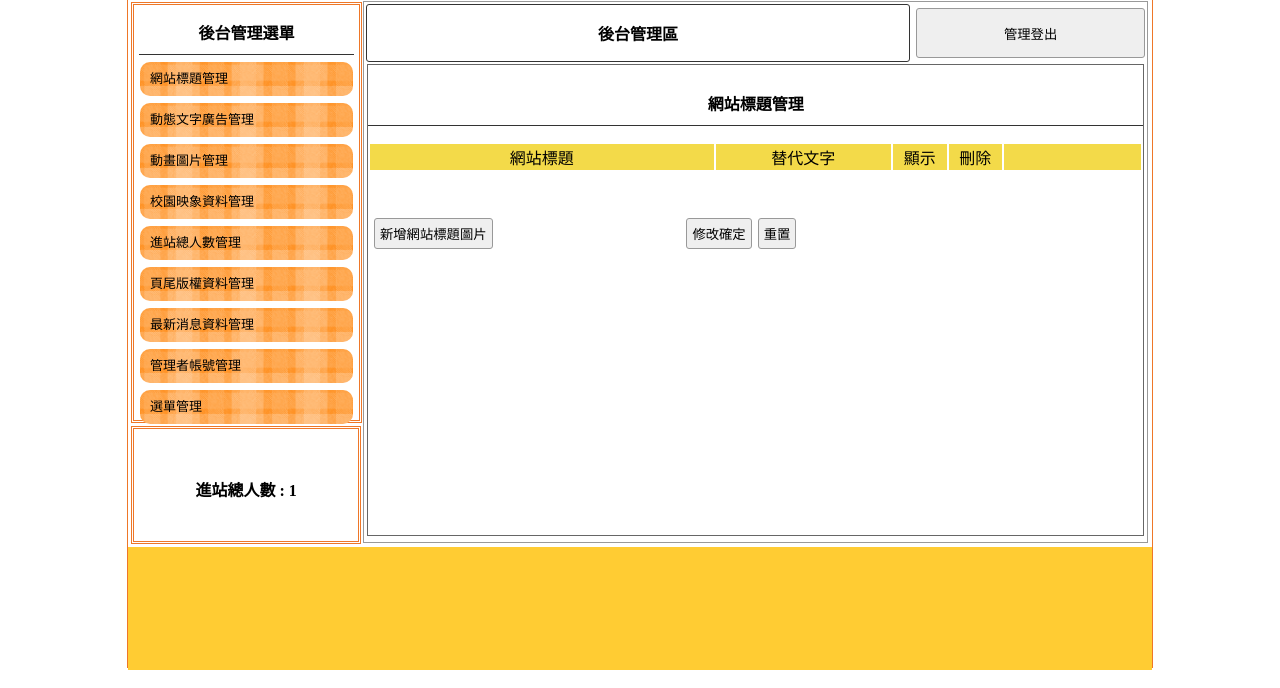
After one commit to shushu7337/bquiz01, a PHP site: page /test/admin.php in a window 1280 px wide. The commit adds this page. Shown: the part 112-800 px from the top of the page. Run offline with PHP 8.4, Linux system fonts and the light colour scheme; data that the repository does not hold is empty.

```diff
--- /dev/null
+++ b/admin.php
@@ -0,0 +1,132 @@
+<?php include_once "base.php";?>
+<!DOCTYPE html
+    PUBLIC "-//W3C//DTD XHTML 1.0 Transitional//EN" "http://www.w3.org/TR/xhtml1/DTD/xhtml1-transitional.dtd">
+<!-- saved from url=(0068)?do=admin&redo=title -->
+<html xmlns="http://www.w3.org/1999/xhtml">
+
+<head>
+    <meta http-equiv="Content-Type" content="text/html; charset=UTF-8">
+
+    <title>卓越科技大學校園資訊系統</title>
+    <link href="./css/css.css" rel="stylesheet" type="text/css">
+    <script src="./js/jquery-3.4.1.min.js"></script>
+    <script src="./js/js.js"></script>
+</head>
+
+<body>
+    <div id="cover" style="display:none; ">
+        <div id="coverr">
+            <a style="position:absolute; right:3px; top:4px; cursor:pointer; z-index:9999;"
+                onclick="cl(&#39;#cover&#39;)">X</a>
+            <div id="cvr" style="position:absolute; width:99%; height:100%; margin:auto; z-index:9898;"></div>
+        </div>
+    </div>
+    <div id="main">
+        <a title="" href="?">
+            <div class="ti" style="background:url(&#39;use/&#39;); background-size:cover;"></div>
+            <!--標題-->
+        </a>
+        <div id="ms">
+            <div id="lf" style="float:left;">
+                <div id="menuput" class="dbor">
+                    <!--主選單放此-->
+                    <span class="t botli">後台管理選單</span>
+                    <a style="color:#000; font-size:13px; text-decoration:none;"
+                        href="admin.php?do=title">
+                        <div class="mainmu">
+                            網站標題管理 </div>
+                    </a>
+                    <a style="color:#000; font-size:13px; text-decoration:none;" href="?do=ad">
+                        <div class="mainmu">
+                            動態文字廣告管理 </div>
+                    </a>
+                    <a style="color:#000; font-size:13px; text-decoration:none;" href="?do=mvim">
+                        <div class="mainmu">
+                            動畫圖片管理 </div>
+                    </a>
+                    <a style="color:#000; font-size:13px; text-decoration:none;" href="?do=image">
+                        <div class="mainmu">
+                            校園映象資料管理 </div>
+                    </a>
+                    <a style="color:#000; font-size:13px; text-decoration:none;" href="?do=total">
+                        <div class="mainmu">
+                            進站總人數管理 </div>
+                    </a>
+                    <a style="color:#000; font-size:13px; text-decoration:none;" href="?do=bottom">
+                        <div class="mainmu">
+                            頁尾版權資料管理 </div>
+                    </a>
+                    <a style="color:#000; font-size:13px; text-decoration:none;" href="?do=news">
+                        <div class="mainmu">
+                            最新消息資料管理 </div>
+                    </a>
+                    <a style="color:#000; font-size:13px; text-decoration:none;" href="?do=admin">
+                        <div class="mainmu">
+                            管理者帳號管理 </div>
+                    </a>
+                    <a style="color:#000; font-size:13px; text-decoration:none;" href="?do=menu">
+                        <div class="mainmu">
+                            選單管理 </div>
+                    </a>
+
+
+                </div>
+                <div class="dbor" style="margin:3px; width:95%; height:20%; line-height:100px;">
+                    <span class="t">進站總人數 :
+                        1 </span>
+                </div>
+            </div>
+            <div class="di"
+                style="height:540px; border:#999 1px solid; width:76.5%; margin:2px 0px 0px 0px; float:left; position:relative; left:20px;">
+                <!--正中央-->
+                <table width="100%">
+                    <tbody>
+                        <tr>
+                            <td style="width:70%;font-weight:800; border:#333 1px solid; border-radius:3px;"
+                                class="cent"><a href="?do=admin" style="color:#000; text-decoration:none;">後台管理區</a>
+                            </td>
+                            <td><button onclick="document.cookie=&#39;user=&#39;;location.replace(&#39;?&#39;)"
+                                    style="width:99%; margin-right:2px; height:50px;">管理登出</button></td>
+                        </tr>
+                    </tbody>
+                </table>
+				<?php
+				$do=(!empty($_GET['do']))?$_GET['do']:'title';
+				$file='front/'.$do.".php";
+				// 判斷檔案是否存在
+				if(file_exists($file)){
+					include $file;
+				}else{
+					include 'backend/title.php';
+				}
+				?>
+            </div>
+            <div id="alt"
+                style="position: absolute; width: 350px; min-height: 100px; word-break:break-all; text-align:justify;  background-color: rgb(255, 255, 204); top: 50px; left: 400px; z-index: 99; display: none; padding: 5px; border: 3px double rgb(255, 153, 0); background-position: initial initial; background-repeat: initial initial;">
+            </div>
+            <script>
+            $(".sswww").hover(
+                function() {
+                    $("#alt").html("" + $(this).children(".all").html() + "").css({
+                        "top": $(this).offset().top - 50
+                    })
+                    $("#alt").show()
+                }
+            )
+            $(".sswww").mouseout(
+                function() {
+                    $("#alt").hide()
+                }
+            )
+            </script>
+        </div>
+        <div style="clear:both;"></div>
+        <div
+            style="width:1024px; left:0px; position:relative; background:#FC3; margin-top:4px; height:123px; display:block;">
+            <span class="t" style="line-height:123px;"></span>
+        </div>
+    </div>
+
+</body>
+
+</html>
--- /dev/null
+++ b/backend/title.php
@@ -0,0 +1,56 @@
+<div style="width:99%; height:87%; margin:auto; overflow:auto; border:#666 1px solid;">
+    <p class="t cent botli">網站標題管理</p>
+    <!-- 因為這裡被include到 admin.php 所以是從admin.php的位置去找尋 -->
+    <form method="post" action="api/edit_title.php">
+        <table width="100%">
+            <tbody>
+                <tr class="yel">
+                    <td width="45%">網站標題</td>
+                    <td width="23%">替代文字</td>
+                    <td width="7%">顯示</td>
+                    <td width="7%">刪除</td>
+                    <td></td>
+                </tr>
+                <?php
+                    $title=new DB('title');
+                    // 撈出所有資料
+                    $all=$title->all();
+                    // 用迴圈撈各筆
+                    foreach($all as $row){
+                        // 如果sh==1就會顯示checked
+                        $isChk=($row['sh']==1)?'checked':'';
+                ?>
+                <tr>
+                    <td width="45%"><img src='img/<?=$row['img'];?>' style="width:300px;height:30px"></td>
+                    <td width="23%">
+                        <input type="text" name="text[]" value="<?=$row['text'];?>"></td>
+                    <td width="7%">
+                        <input type="radio" name="sh" value="<?=$row['id'];?>" <?=$isChk;?>>
+                    </td>
+                    <td width="7%">
+                        <input type="checkbox" name="del[]" value="<?=$row['id'];?>">刪除
+
+                    </td>
+                    <td><input type="button" value="更新圖片"></td>
+
+                    <!-- 藏值 -->
+                    <input type="hidden" name="id[]" value="<?=$row['id'];?>">
+                </tr>
+                <?php
+                               }
+                               ?>
+            </tbody>
+        </table>
+        <table style="margin-top:40px; width:70%;">
+            <tbody>
+                <tr>
+                    <td width="200px"><input type="button"
+                            onclick="op(&#39;#cover&#39;,&#39;#cvr&#39;,&#39;view.php?do=title&#39;)" value="新增網站標題圖片">
+                    </td>
+                    <td class="cent"><input type="submit" value="修改確定"><input type="reset" value="重置">
+                    </td>
+                </tr>
+            </tbody>
+        </table>
+    </form>
+</div>
--- a/base.php
+++ b/base.php
@@ -1,6 +1,6 @@
 <?php
 
-class db{
+class DB{
 // 設定屬性:用來建立PDO，與常用變數
     private $dsn="mysql:host=localhost;charset=utf8;dbname=db05";
     // 登入資料庫的帳號與密碼
@@ -95,7 +95,26 @@ public function count(...$arg){
 
 
 // --新增/更新資料--
+    public function save($arg){
+        if(!empty($arg['id'])){
+            // update
+            // update $this->table set xxx=yyy where `id`='xxx'
+            foreach($arg as $key => $value){
+                // 直接這樣寫的話id也會直接被放進去可以新增判斷式避免id被更改
+                if($key!='id'){
+                    $tmp[]=sprintf("`%s`='%s'",$key,$value);
+                }
+            }
+            $sql="update $this->table set ".implode(",",$tmp)." where `id`='".$arg['id']."'";
+        }else{
+            // insert
+            // insert into $this->table (``,``,``) values('','','')
 
+            $sql="insert into $this->table (`".implode("`,`",array_keys($arg))."`) values('".implode("','",$arg)."')";
+        }
+
+        return $this->pdo->exec($sql);
+    }
 
 // --刪除資料--
 
@@ -117,11 +136,11 @@ public function del($arg){
     return $this->pdo->query($sql);
     // query回傳
     // return $this->pdo->exec($sql);
-    // exec回傳被影響資料比數
+    // exec回傳被影響資料筆數
 }
 
 
-// 萬用語法
+// --萬用語法--
 function q($sql){
     return $this->pdo->query($sql)->fetchAll();
 }
@@ -129,6 +148,7 @@ function q($sql){
 }
 
 
+// --頁面導向--
 
 function to($url){
     header("location:".$url);
--- a/js/js.js
+++ b/js/js.js
@@ -19,6 +19,7 @@ function lo(x)
 }
 function op(x,y,url)
 {
+	// $(裡面放的是[選擇器])...如果x存在的話執行fadeIn(),如果y存在的話也執行fadeIn(),如果y和url都存在的話就載入url
 	$(x).fadeIn()
 	if(y)
 	$(y).fadeIn()
```
Also changed, not shown: api/edit_title.php (added, +35 -0 lines), api/insert_title.php (added, +24 -0 lines), backend/ad.php (added, +27 -0 lines), front/login.php (added, +14 -0 lines), front/main.php (added, +50 -0 lines), front/news.php (added, +30 -0 lines), index.php (+104 -7 lines), view.php (added, +19 -0 lines), 102201/版型檔案/admin.php (renamed from 102201/版型檔案/01P03.htm), 102201/版型檔案/index.php (renamed from 102201/版型檔案/01P02.htm), 102201/版型檔案/login.php (renamed from 102201/版型檔案/01P01.htm), 102201/版型檔案/news.php (renamed from 102201/版型檔案/01P04.htm), img/01B01.jpg (added), img/01B02.jpg (added), 2 more files.
